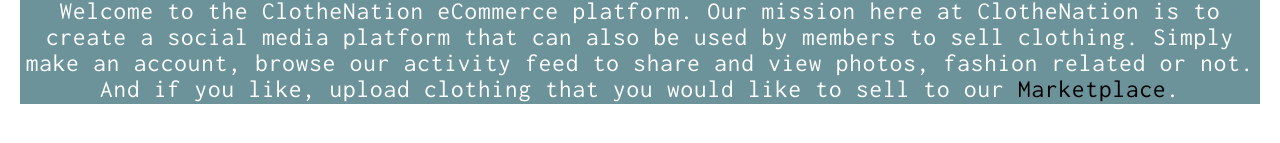
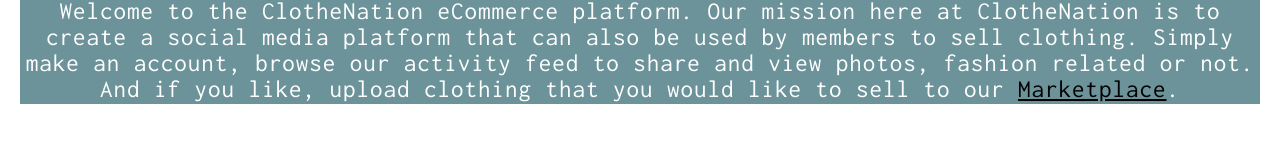
Before and after one commit to Vynnukh/ClotheNation-Final-Project, a React (Create React App) app: page / in a window 1280 px wide. Shown: the part 285-428 px from the top of the page. Built offline with nearby package versions, Linux system fonts and the light colour scheme; no server answers; a web font is replaced by a local one.

Commit message:
marketplace hyperlink

```diff
--- a/src/components/Home.js
+++ b/src/components/Home.js
@@ -6,7 +6,7 @@
             <h1>Welcome to ClotheNation</h1>
             <p>Please Sign-Up or Login to browse the store</p>
             <br></br>
-            <p>Welcome to the ClotheNation eCommerce platform. Our mission here at ClotheNation is to create a social media platform that can also be used by members to sell clothing. Simply make an account, browse our activity feed to share and view photos, fashion related or not. And if you like, upload clothing that you would like to sell to our <a>Marketplace</a>.</p>
+            <p>Welcome to the ClotheNation eCommerce platform. Our mission here at ClotheNation is to create a social media platform that can also be used by members to sell clothing. Simply make an account, browse our activity feed to share and view photos, fashion related or not. And if you like, upload clothing that you would like to sell to our <a href='Marketplace'>Marketplace</a>.</p>
         </div>
     )
 }
```
